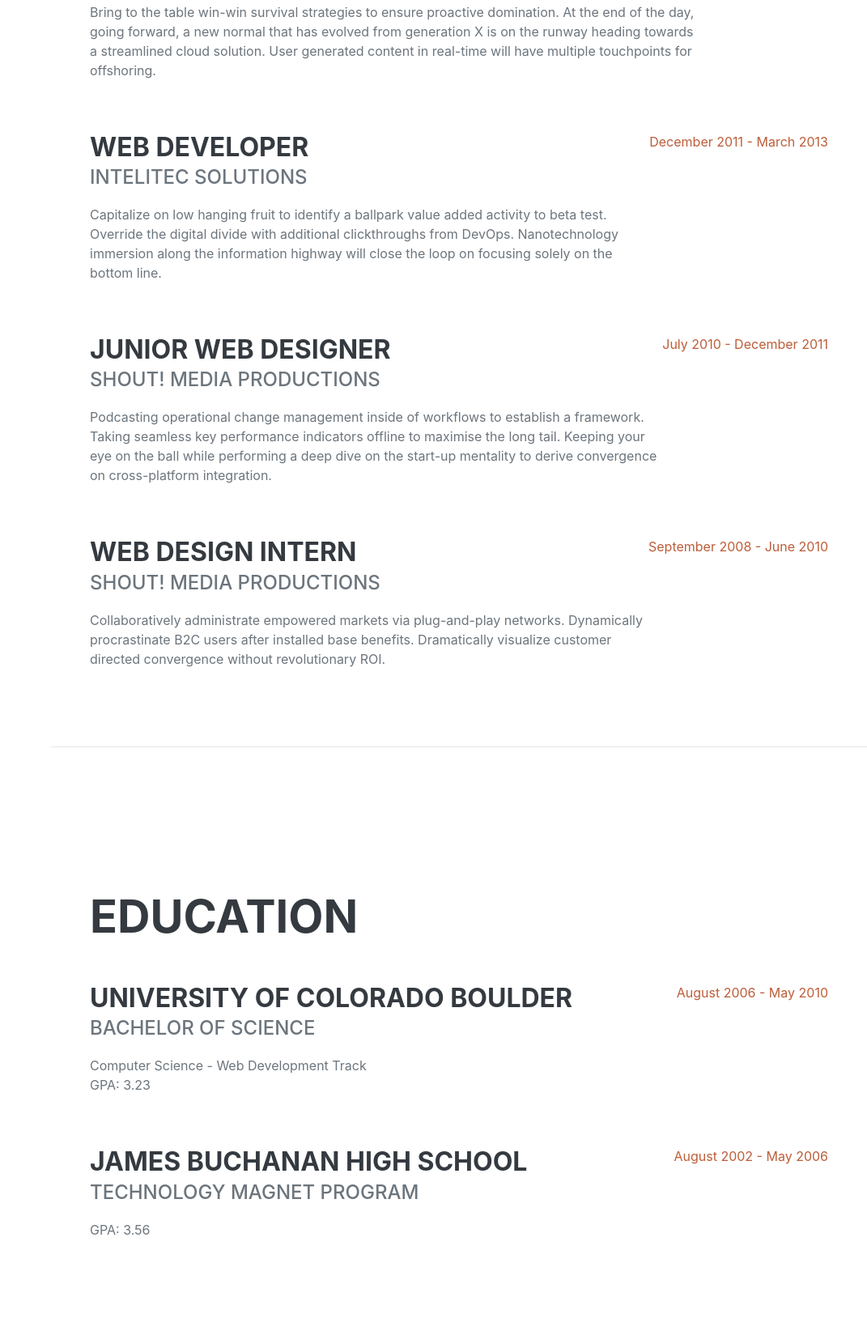
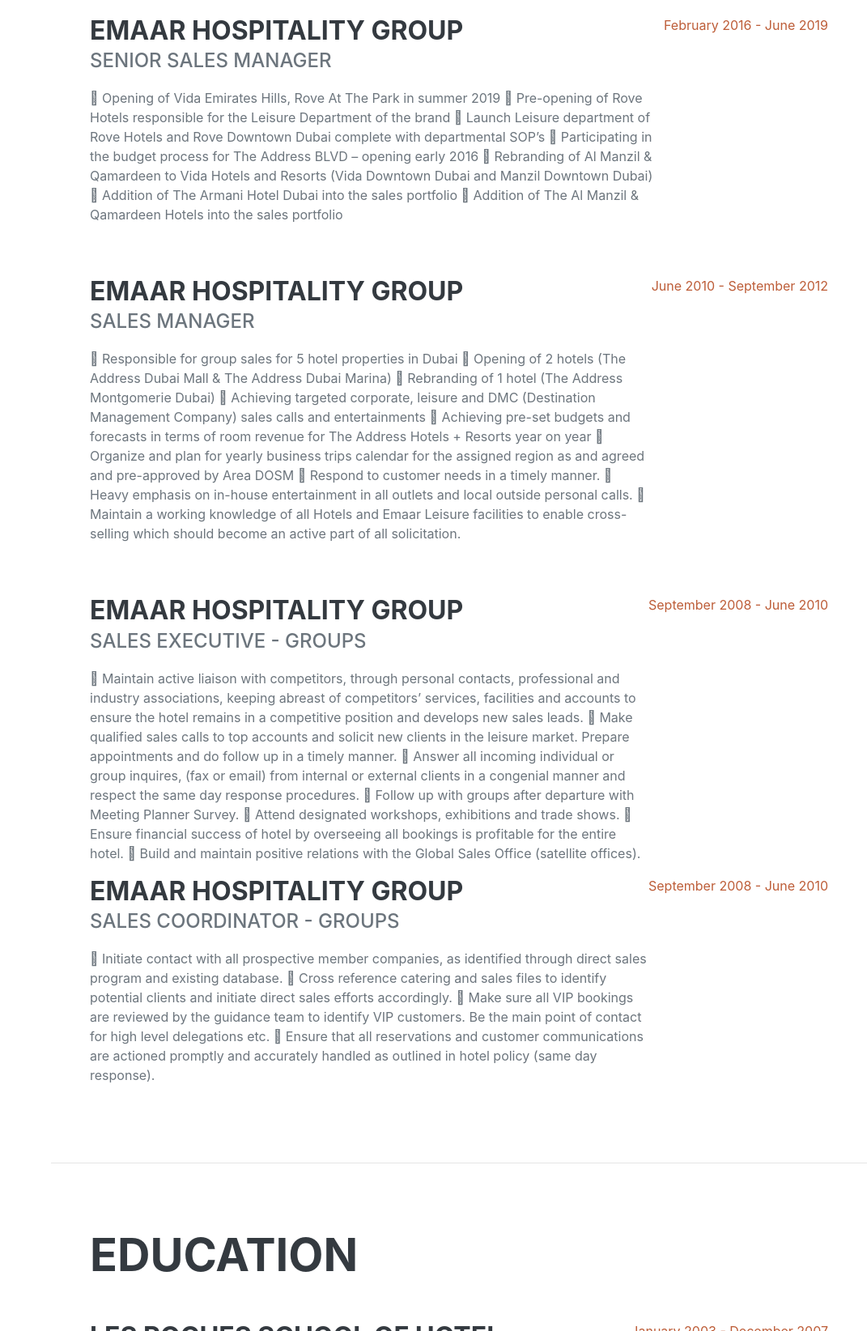
Before and after one commit to Bernie-bot/profilejune2020, a plain HTML site: page index.html in a window 1280 px wide. Shown: the part 1156-2800 px from the top of the page at 81% size, without its empty margins (209-1280 px from the left). Drawn offline with nearby package versions, Linux system fonts and the light colour scheme; a web font is replaced by a local one.

Commit message:
changes 6 June

```diff
--- a/index.html
+++ b/index.html
@@ -28,7 +28,7 @@
                     <li class="nav-item"><a class="nav-link js-scroll-trigger" href="#education">Education</a></li>
                     <li class="nav-item"><a class="nav-link js-scroll-trigger" href="#skills">Skills</a></li>
                     <li class="nav-item"><a class="nav-link js-scroll-trigger" href="#interests">Interests</a></li>
-                    <li class="nav-item"><a class="nav-link js-scroll-trigger" href="#awards">Awards</a></li>
+                    <li class="nav-item"><a class="nav-link js-scroll-trigger" href="#awards">Training</a></li>
                 </ul>
             </div>
         </nav>
@@ -53,32 +53,67 @@
                     <div class="d-flex flex-column flex-md-row justify-content-between mb-5">
                         <div class="flex-grow-1">
                             <h3 class="mb-0">Rove Hotels</h3>
-                            <div class="subheading mb-3">Address Hotels + Resorts, Armani Hotel Dubai, Vida Hotels and Resorts, Rove Hotels – Dubai (January 2009 – Present)</div>
-                            <p>Bring to the table win-win survival strategies to ensure proactive domination. At the end of the day, going forward, a new normal that has evolved from generation X is on the runway heading towards a streamlined cloud solution. User generated content in real-time will have multiple touchpoints for offshoring.</p>
+                            <div class="subheading mb-3">Assistant Director of Sales</div>
+                            <p>XXX - fill in as per job description</p>
                         </div>
-                        <div class="flex-shrink-0"><span class="text-primary">March 2013 - Present</span></div>
+                        <div class="flex-shrink-0"><span class="text-primary">June 2019 - Present</span></div>
                     </div>
                     <div class="d-flex flex-column flex-md-row justify-content-between mb-5">
                         <div class="flex-grow-1">
-                            <h3 class="mb-0">Web Developer</h3>
-                            <div class="subheading mb-3">Intelitec Solutions</div>
-                            <p>Capitalize on low hanging fruit to identify a ballpark value added activity to beta test. Override the digital divide with additional clickthroughs from DevOps. Nanotechnology immersion along the information highway will close the loop on focusing solely on the bottom line.</p>
+                            <h3 class="mb-0">Emaar hospitality Group</h3>
+                            <div class="subheading mb-3">Senior Sales Manager</div>
+                            <p> 	Opening of Vida Emirates Hills, Rove At The Park in summer 2019
+                                	Pre-opening of Rove Hotels responsible for the Leisure Department of the brand
+                                	Launch Leisure department of Rove Hotels and Rove Downtown Dubai complete with departmental SOP’s
+                                	Participating in the budget process for The Address BLVD – opening early 2016
+                                	Rebranding of Al Manzil & Qamardeen to Vida Hotels and Resorts (Vida Downtown Dubai and Manzil Downtown Dubai)
+                                	Addition of The Armani Hotel Dubai into the sales portfolio
+                                	Addition of The Al Manzil & Qamardeen Hotels into the sales portfolio
+                                </p>
                         </div>
-                        <div class="flex-shrink-0"><span class="text-primary">December 2011 - March 2013</span></div>
+                        <div class="flex-shrink-0"><span class="text-primary">February 2016 - June 2019</span></div>
                     </div>
                     <div class="d-flex flex-column flex-md-row justify-content-between mb-5">
                         <div class="flex-grow-1">
-                            <h3 class="mb-0">Junior Web Designer</h3>
-                            <div class="subheading mb-3">Shout! Media Productions</div>
-                            <p>Podcasting operational change management inside of workflows to establish a framework. Taking seamless key performance indicators offline to maximise the long tail. Keeping your eye on the ball while performing a deep dive on the start-up mentality to derive convergence on cross-platform integration.</p>
+                            <h3 class="mb-0">Emaar hospitality Group</h3>
+                            <div class="subheading mb-3">Sales Manager</div>
+                            <p>    Responsible for group sales for 5 hotel properties in Dubai
+                                	Opening of 2 hotels (The Address Dubai Mall & The Address Dubai Marina)
+                                	Rebranding of 1 hotel (The Address Montgomerie Dubai)
+                                	Achieving targeted corporate, leisure and DMC (Destination Management Company) sales calls and entertainments
+                                	Achieving pre-set budgets and forecasts in terms of room revenue for The Address Hotels + Resorts year on year
+                                	Organize and plan for yearly business trips calendar for the assigned region as and agreed and pre-approved by Area DOSM
+                                	Respond to customer needs in a timely manner.
+                                	Heavy emphasis on in-house entertainment in all outlets and local outside personal calls.
+                                	Maintain a working knowledge of all Hotels and Emaar Leisure facilities to enable cross-selling which should become an active part of all solicitation.
+                                </p>
                         </div>
-                        <div class="flex-shrink-0"><span class="text-primary">July 2010 - December 2011</span></div>
+                        <div class="flex-shrink-0"><span class="text-primary">June 2010 - September 2012</span></div>
                     </div>
                     <div class="d-flex flex-column flex-md-row justify-content-between">
                         <div class="flex-grow-1">
-                            <h3 class="mb-0">Web Design Intern</h3>
-                            <div class="subheading mb-3">Shout! Media Productions</div>
-                            <p>Collaboratively administrate empowered markets via plug-and-play networks. Dynamically procrastinate B2C users after installed base benefits. Dramatically visualize customer directed convergence without revolutionary ROI.</p>
+                            <h3 class="mb-0">Emaar hospitality Group</h3>
+                            <div class="subheading mb-3">Sales Executive - Groups</div>
+                            <p> 	Maintain active liaison with competitors, through personal contacts, professional and industry associations, keeping abreast of competitors’ services, facilities and accounts to ensure the hotel remains in a competitive position and develops new sales leads.
+                                	Make qualified sales calls to top accounts and solicit new clients in the leisure market. Prepare appointments and do follow up in a timely manner.
+                                	Answer all incoming individual or group inquires, (fax or email) from internal or external clients in a congenial manner and respect the same day response procedures.
+                                	Follow up with groups after departure with Meeting Planner Survey.
+                                	Attend designated workshops, exhibitions and trade shows.
+                                	Ensure financial success of hotel by overseeing all bookings is profitable for the entire hotel.
+                                	Build and maintain positive relations with the Global Sales Office (satellite offices).
+                                </p>
+                        </div>
+                        <div class="flex-shrink-0"><span class="text-primary">September 2008 - June 2010</span></div>
+                    </div>
+                    <div class="d-flex flex-column flex-md-row justify-content-between">
+                        <div class="flex-grow-1">
+                            <h3 class="mb-0">Emaar hospitality Group</h3>
+                            <div class="subheading mb-3">Sales Coordinator - Groups</div>
+                            <p> 	Initiate contact with all prospective member companies, as identified through direct sales program and existing database.
+                                	Cross reference catering and sales files to identify potential clients and initiate direct sales efforts accordingly.
+                                	Make sure all VIP bookings are reviewed by the guidance team to identify VIP customers. Be the main point of contact for high level delegations etc.
+                                	Ensure that all reservations and customer communications are actioned promptly and accurately handled as outlined in hotel policy (same day response).
+                                </p>
                         </div>
                         <div class="flex-shrink-0"><span class="text-primary">September 2008 - June 2010</span></div>
                     </div>
@@ -91,20 +126,26 @@
                     <h2 class="mb-5">Education</h2>
                     <div class="d-flex flex-column flex-md-row justify-content-between mb-5">
                         <div class="flex-grow-1">
-                            <h3 class="mb-0">University of Colorado Boulder</h3>
-                            <div class="subheading mb-3">Bachelor of Science</div>
-                            <div>Computer Science - Web Development Track</div>
-                            <p>GPA: 3.23</p>
+                            <h3 class="mb-0">Les Roches School of Hotel Management – Switzerland</h3>
+                            <div class="subheading mb-3">Bachelor of Business in hospitality with Entrepreneurship</div>
+                            <div class="subheading mb-3">Hotel Management Diploma</div>
+                            <div class="subheading mb-3">C.E.C.P Program (competancy enhancement culinary program)</div>
                         </div>
-                        <div class="flex-shrink-0"><span class="text-primary">August 2006 - May 2010</span></div>
+                        <div class="flex-shrink-0"><span class="text-primary">January 2003 - December 2007</span></div>
                     </div>
                     <div class="d-flex flex-column flex-md-row justify-content-between">
                         <div class="flex-grow-1">
-                            <h3 class="mb-0">James Buchanan High School</h3>
-                            <div class="subheading mb-3">Technology Magnet Program</div>
-                            <p>GPA: 3.56</p>
+                            <h3 class="mb-0">Hillcrest Secondary School - Kenya</h3>
+                            <div class="subheading mb-3">AS Levels (Biology, Home Economics, Physics and Physical Education</div>
                         </div>
-                        <div class="flex-shrink-0"><span class="text-primary">August 2002 - May 2006</span></div>
+                        <div class="flex-shrink-0"><span class="text-primary">September 2000 - June 2002</span></div>
+                    </div>
+                    <div class="d-flex flex-column flex-md-row justify-content-between">
+                        <div class="flex-grow-1">
+                            <h3 class="mb-0">St. Adndrew's Secondary School - Kenya</h3>
+                            <div class="subheading mb-3">IGCSE (International General Certificate Secondary Education)</div>
+                        </div>
+                        <div class="flex-shrink-0"><span class="text-primary">September 1997 - June 2002</span></div>
                     </div>
                 </div>
             </section>
@@ -158,28 +199,22 @@
             <!-- Awards-->
             <section class="resume-section" id="awards">
                 <div class="resume-section-content">
-                    <h2 class="mb-5">Awards & Certifications</h2>
+                    <h2 class="mb-5">Training</h2>
                     <ul class="fa-ul mb-0">
                         <li>
-                            <span class="fa-li"><i class="fas fa-trophy text-warning"></i></span>Google Analytics Certified Developer
+                            <span class="fa-li"><i class="fas fa-trophy text-warning"></i></span>TravelClick
                         </li>
                         <li>
-                            <span class="fa-li"><i class="fas fa-trophy text-warning"></i></span>Mobile Web Specialist - Google Certification
+                            <span class="fa-li"><i class="fas fa-trophy text-warning"></i></span>EzRMS
                         </li>
                         <li>
-                            <span class="fa-li"><i class="fas fa-trophy text-warning"></i></span>1<sup>st </sup>Place - University of Colorado Boulder - Emerging Tech Competition 2009
+                            <span class="fa-li"><i class="fas fa-trophy text-warning"></i></span>Opera
                         </li>
                         <li>
-                            <span class="fa-li"><i class="fas fa-trophy text-warning"></i></span>1<sup>st </sup>Place - University of Colorado Boulder - Adobe Creative Jam 2008 (UI Design Category)
+                            <span class="fa-li"><i class="fas fa-trophy text-warning"></i></span>Protel
                         </li>
                         <li>
-                            <span class="fa-li"><i class="fas fa-trophy text-warning"></i></span>2<sup>nd </sup>Place - University of Colorado Boulder - Emerging Tech Competition 2008
-                        </li>
-                        <li>
-                            <span class="fa-li"><i class="fas fa-trophy text-warning"></i></span>1<sup>st </sup>Place - James Buchanan High School - Hackathon 2006
-                        </li>
-                        <li>
-                            <span class="fa-li"><i class="fas fa-trophy text-warning"></i></span>3<sup>rd </sup>Place - James Buchanan High School - Hackathon 2005
+                            <span class="fa-li"><i class="fas fa-trophy text-warning"></i></span>Delphi
                         </li>
                     </ul>
                 </div>
```
Also changed, not shown: css/styles.css.
